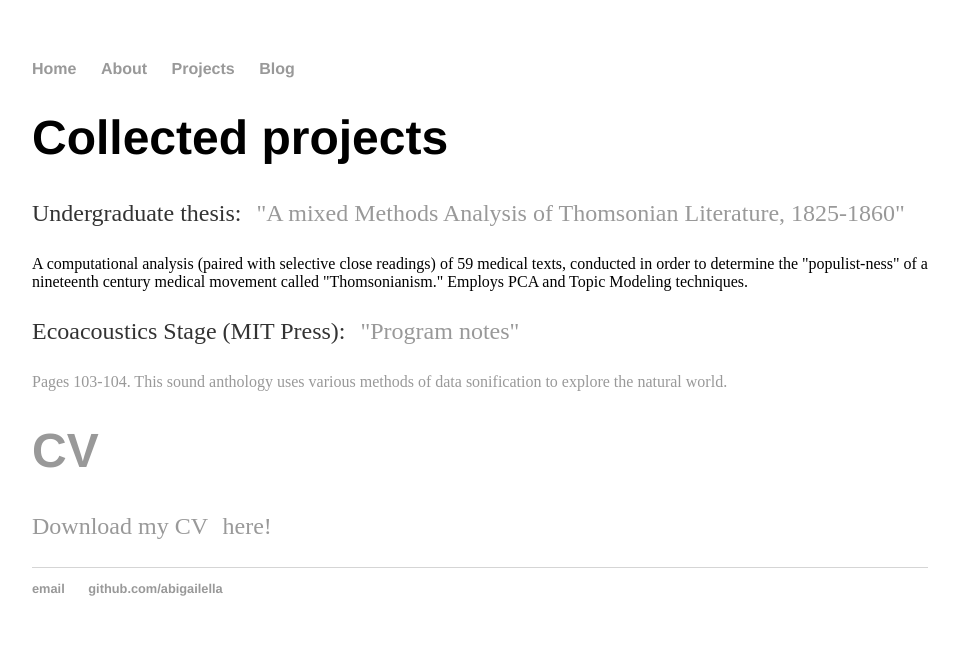
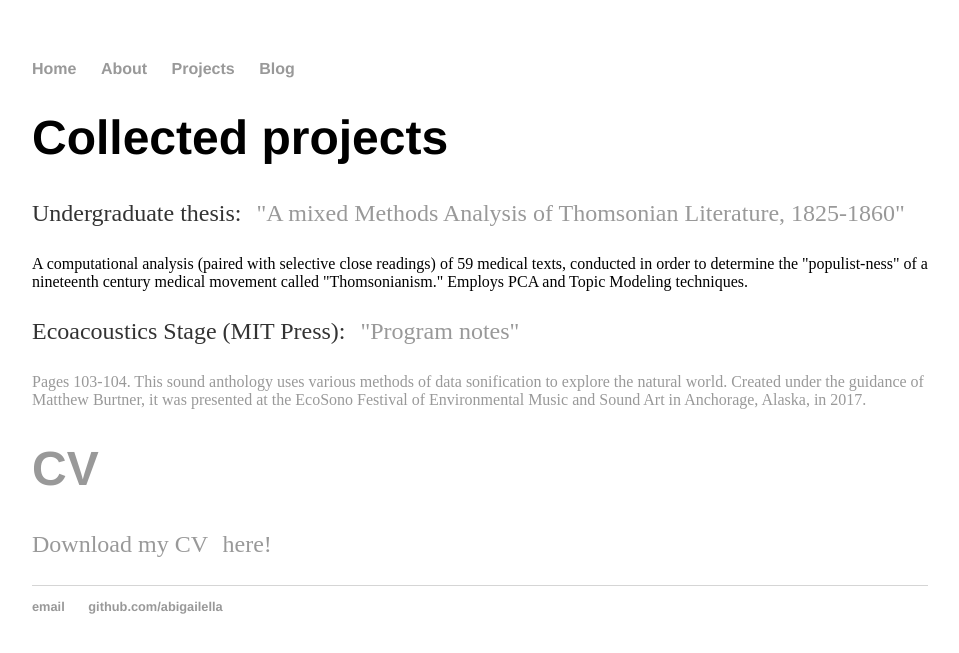
Before and after one commit to abigailella/abigailella.github.io, a Jekyll site: the page projects.html, which Jekyll copies as it is, in a window 1280 px wide. Shown: the top 653 px of the page, without its empty margins (160-1119 px from the left). Built offline with Jekyll 4.4.1, drawn with Linux system fonts in a browser that asks for light colours.

Commit message:
Update projects.html

```diff
--- a/projects.html
+++ b/projects.html
@@ -30,7 +30,8 @@
 		<p>Undergraduate thesis: <a href = "thesis.pdf"style="text-decoration:none; margin:1%;">"A mixed Methods Analysis of Thomsonian Literature, 1825-1860"</a> </p>
 		<p2> A computational analysis (paired with selective close readings) of 59 medical texts, conducted in order to determine the "populist-ness" of a nineteenth century medical movement called "Thomsonianism." Employs PCA and Topic Modeling techniques.</p2>
 		<p> Ecoacoustics Stage (MIT Press): <a href = "https://www.mitpressjournals.org/doi/pdf/10.1162/comj_e_00452" style="text-decoration:none; margin:1%;">"Program notes"<a/></p>
-		<p2> Pages 103-104. This sound anthology uses various methods of data sonification to explore the natural world.</p2>
+		<p2> Pages 103-104. This sound anthology uses various methods of data sonification to explore the natural world. Created under the guidance of Matthew Burtner, it was presented at the  EcoSono Festival
+of Environmental Music and Sound Art in Anchorage, Alaska, in 2017. </p2>
 
 	<h1>CV</h1>
 		<p>Download my CV <a href="Professional_CV (14).pdf" style="text-decoration:none; margin:1%;">here!</a></p>
```
